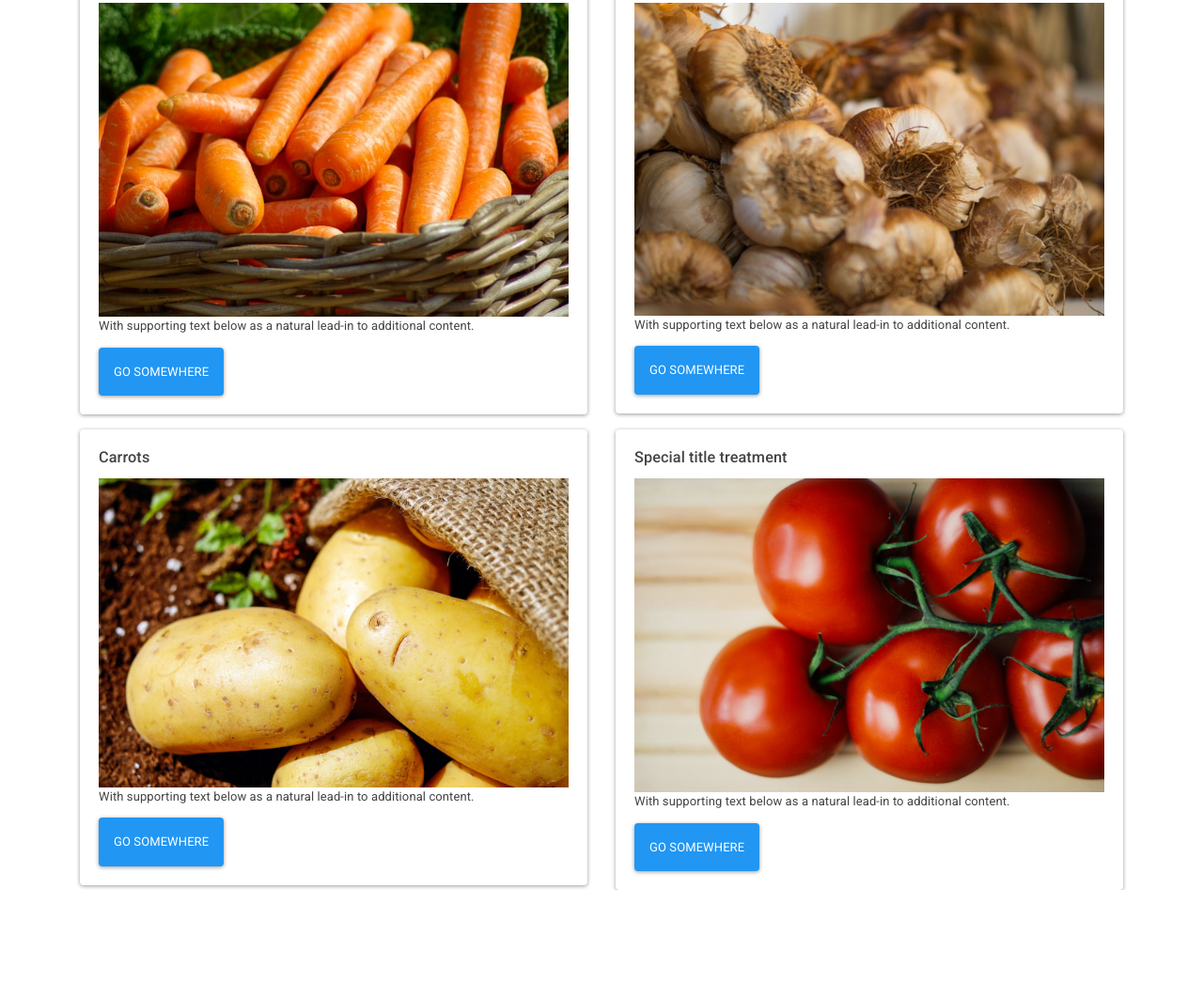
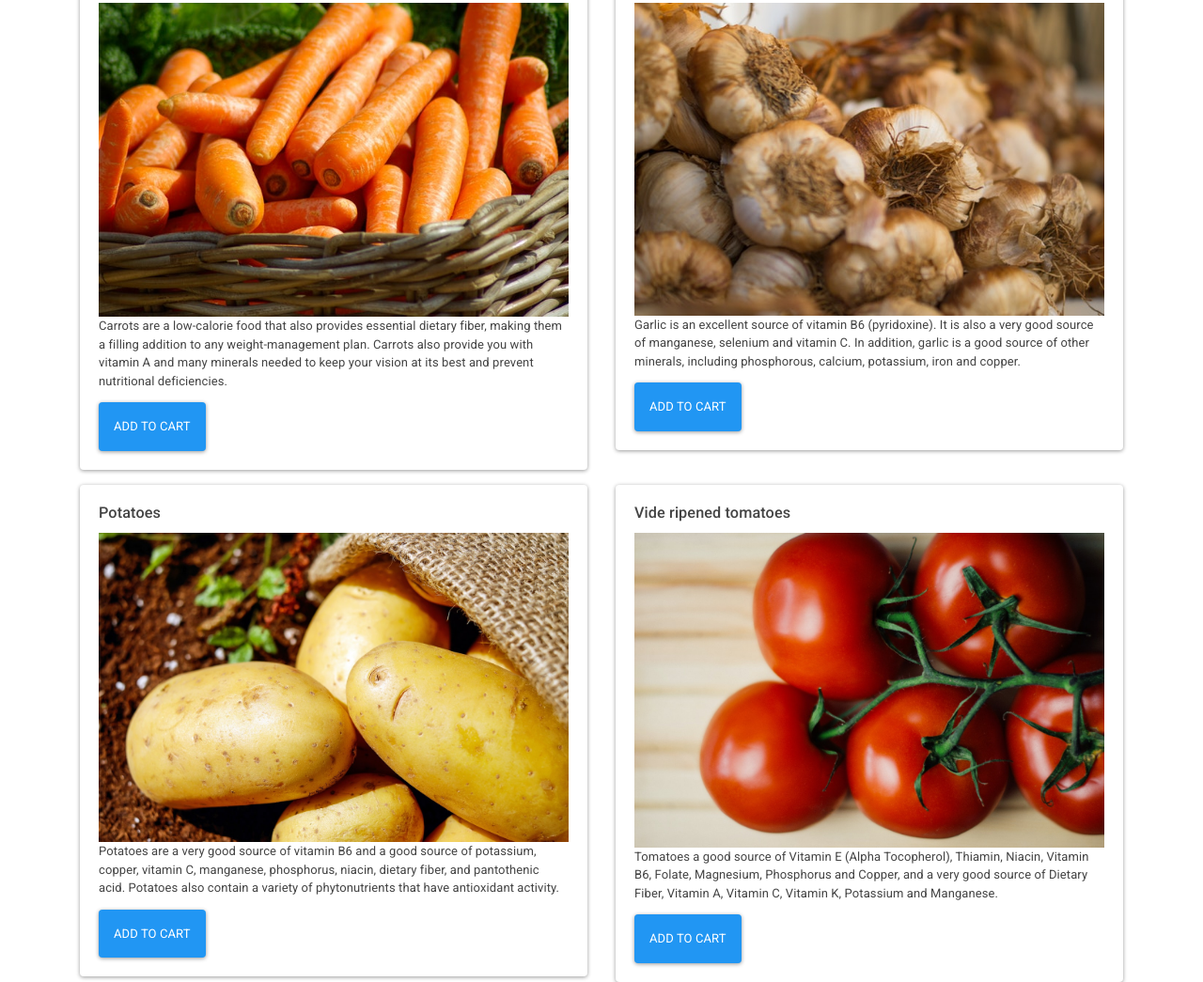
Before and after one commit to jeffrey-anderson/spankinfresh-s3, a plain HTML site: page index.html in a window 1280 px wide. Shown: the part 563-1608 px from the top of the page at 94% size. Before the commit the page ends 1510 px from the top, so only its background shows below. Drawn offline with nearby package versions, Linux system fonts and the light colour scheme.

Commit message:
Make homepage more realistic

```diff
--- /dev/null
+++ b/css/override.css
@@ -0,0 +1,3 @@
+.nav-text-pad {
+    vertical-align: -.25em;
+}
--- a/index.html
+++ b/index.html
@@ -7,6 +7,7 @@
 
     <!-- Bootstrap CSS -->
     <link rel="stylesheet" href="css/materia.bootstrap.css/bootstrap.min.css">
+    <link rel="stylesheet" href="css/override.css">
 
     <title>Spankin Fresh Farm Market</title>
 </head>
@@ -16,7 +17,7 @@
 
     <nav class="navbar navbar-expand-lg navbar-dark bg-primary">
         <a class="navbar-brand" href="#">
-            <img src="images/sf-logo-50h.png" class="d-inline-block align-top" alt="">SpankinFresh
+            <img src="images/sf-logo-50h.png" class="d-inline-block align-top" alt=""><span class="nav-text-pad"> SpankinFresh</span>
         </a>
         <button class="navbar-toggler" type="button" data-toggle="collapse" data-target="#navbarColor01" aria-controls="navbarColor01" aria-expanded="false" aria-label="Toggle navigation" style="">
             <span class="navbar-toggler-icon"></span>
@@ -56,18 +57,23 @@
                 <div class="card-body">
                     <h5 class="card-title">Carrots</h5>
                     <img class="w-100" src="images/carrots-basket-vegetables-market-37641.jpeg">
-                    <p class="card-text">With supporting text below as a natural lead-in to additional content.</p>
-                    <a href="#" class="btn btn-primary">Go somewhere</a>
+                    <p class="card-text">Carrots are a low-calorie food that also provides essential dietary fiber,
+                        making them a filling addition to any weight-management plan. Carrots also provide you with
+                        vitamin A and many minerals needed to keep your vision at its best and prevent nutritional
+                        deficiencies.</p>
+                    <a href="#" class="btn btn-primary">Add to cart</a>
                 </div>
             </div>
         </div>
         <div class="col-sm-6">
             <div class="mt-3 card">
                 <div class="card-body">
-                    <h5 class="card-title">Special title treatment</h5>
+                    <h5 class="card-title">Bulk garlic</h5>
                     <img class="w-100" src="images/Garlic-free-license-CC0.jpg">
-                    <p class="card-text">With supporting text below as a natural lead-in to additional content.</p>
-                    <a href="#" class="btn btn-primary">Go somewhere</a>
+                    <p class="card-text">Garlic is an excellent source of vitamin B6 (pyridoxine). It is also a very
+                        good source of manganese, selenium and vitamin C. In addition, garlic is a good source of other
+                        minerals, including phosphorous, calcium, potassium, iron and copper.</p>
+                    <a href="#" class="btn btn-primary">Add to cart</a>
                 </div>
             </div>
         </div>
@@ -78,20 +84,24 @@
         <div class="col-sm-6">
             <div class="mt-3 card">
                 <div class="card-body">
-                    <h5 class="card-title">Carrots</h5>
+                    <h5 class="card-title">Potatoes</h5>
                     <img class="w-100" src="images/potatoes-vegetables-erdfrucht-bio-162673.jpeg">
-                    <p class="card-text">With supporting text below as a natural lead-in to additional content.</p>
-                    <a href="#" class="btn btn-primary">Go somewhere</a>
+                    <p class="card-text">Potatoes are a very good source of vitamin B6 and a good source of potassium,
+                        copper, vitamin C, manganese, phosphorus, niacin, dietary fiber, and pantothenic acid.
+                        Potatoes also contain a variety of phytonutrients that have antioxidant activity.</p>
+                    <a href="#" class="btn btn-primary">Add to cart</a>
                 </div>
             </div>
         </div>
         <div class="col-sm-6">
             <div class="mt-3 card">
                 <div class="card-body">
-                    <h5 class="card-title">Special title treatment</h5>
+                    <h5 class="card-title">Vide ripened tomatoes</h5>
                     <img class="w-100" src="images/food-wood-tomatoes.jpg">
-                    <p class="card-text">With supporting text below as a natural lead-in to additional content.</p>
-                    <a href="#" class="btn btn-primary">Go somewhere</a>
+                    <p class="card-text">Tomatoes a good source of Vitamin E (Alpha Tocopherol), Thiamin, Niacin, Vitamin B6,
+                        Folate, Magnesium, Phosphorus and Copper, and a very good source of Dietary Fiber, Vitamin A,
+                        Vitamin C, Vitamin K, Potassium and Manganese.</p>
+                    <a href="#" class="btn btn-primary">Add to cart</a>
                 </div>
             </div>
         </div>
```
